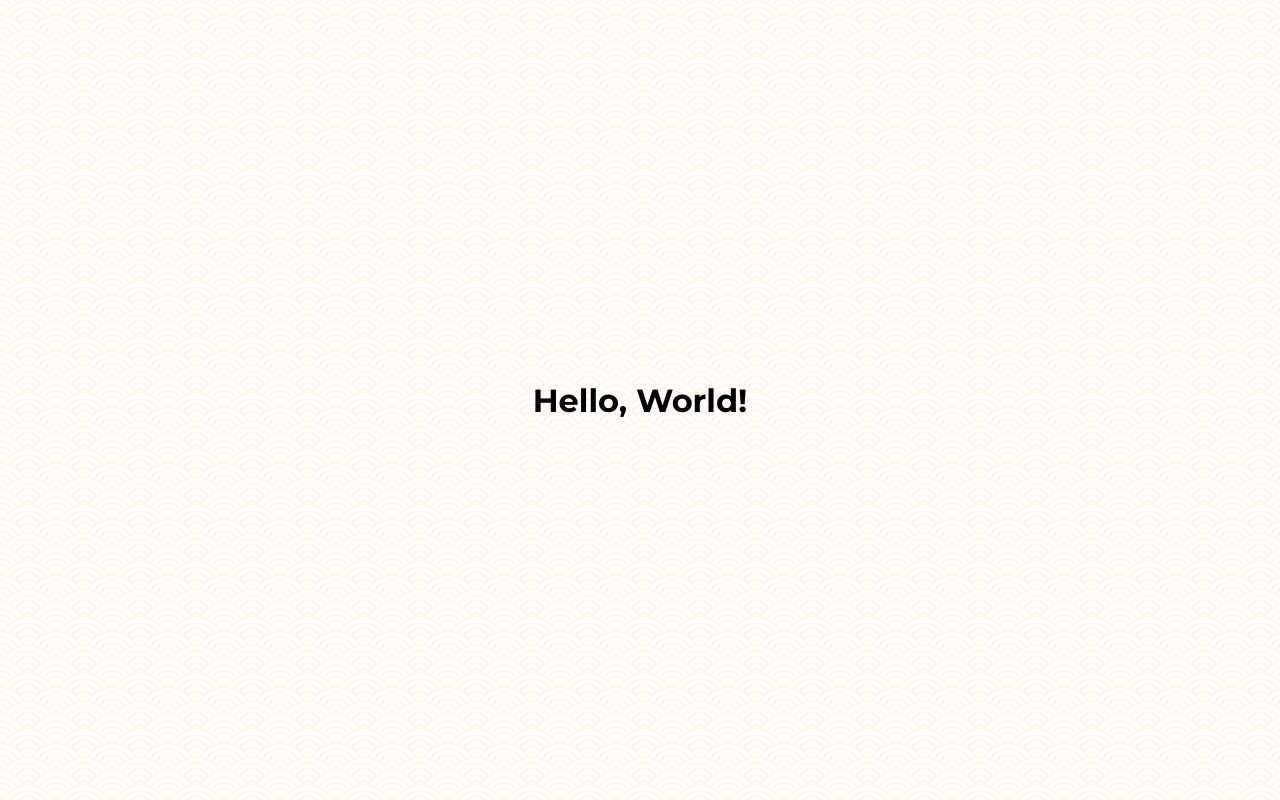
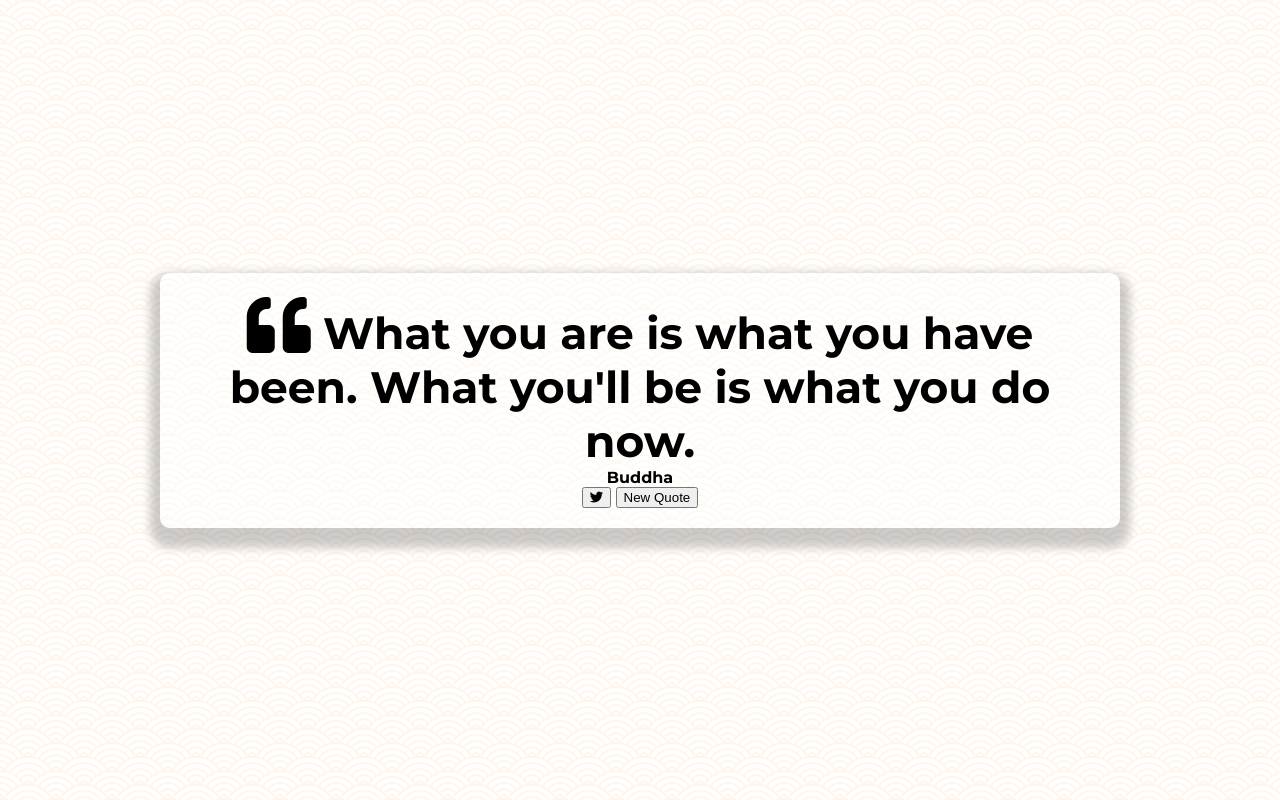
Before and after one commit to faradilshodov/quote-generator, a plain HTML site: page index.html in a window 1280 px wide. Drawn offline with Linux system fonts and the light colour scheme.

Commit message:
start adding html and styling

```diff
--- a/index.html
+++ b/index.html
@@ -16,7 +16,24 @@
     <link rel="stylesheet" href="style.css">
 </head>
 <body>
-    <h1>Hello, World!</h1>
+    <div class="quote-container" id="quote-container">
+        <!-- Quote -->
+        <div class="quote-text">
+            <i class="fas fa-quote-left"></i>
+            <span id="quote">What you are is what you have been. What you'll be is what you do now.</span>
+        </div>
+        <!-- Author -->
+        <div class="quote-author">
+            <span id="author">Buddha</span>
+        </div>
+        <!-- Buttons -->
+        <div class="button-container">
+            <button class="twitter-button" id="twitter" title="Tweet This!">
+                <i class="fab fa-twitter"></i>
+            </button>
+            <button id="new-quote">New Quote</button>
+        </div>
+    </div>
     <!-- Script -->
     <script src="script.js"></script>
 </body>
--- a/style.css
+++ b/style.css
@@ -17,3 +17,24 @@ body {
     align-items: center;
     justify-content: center;
 }
+
+.quote-container {
+    width: auto;
+    max-width: 900px;
+    padding: 20px 30px;
+    border-radius: 10px;
+    background-color: rgba(255, 255, 255, 0.4);
+    box-shadow: 0 10px 10px 10px rgba(0, 0, 0, 0.2);
+}
+
+.quote-text {
+    font-size: 2.75rem;
+}
+
+.long-quote {
+    font-size: 2rem;
+}
+
+.fa-quote-left {
+    font-size: 4rem;
+}
```
